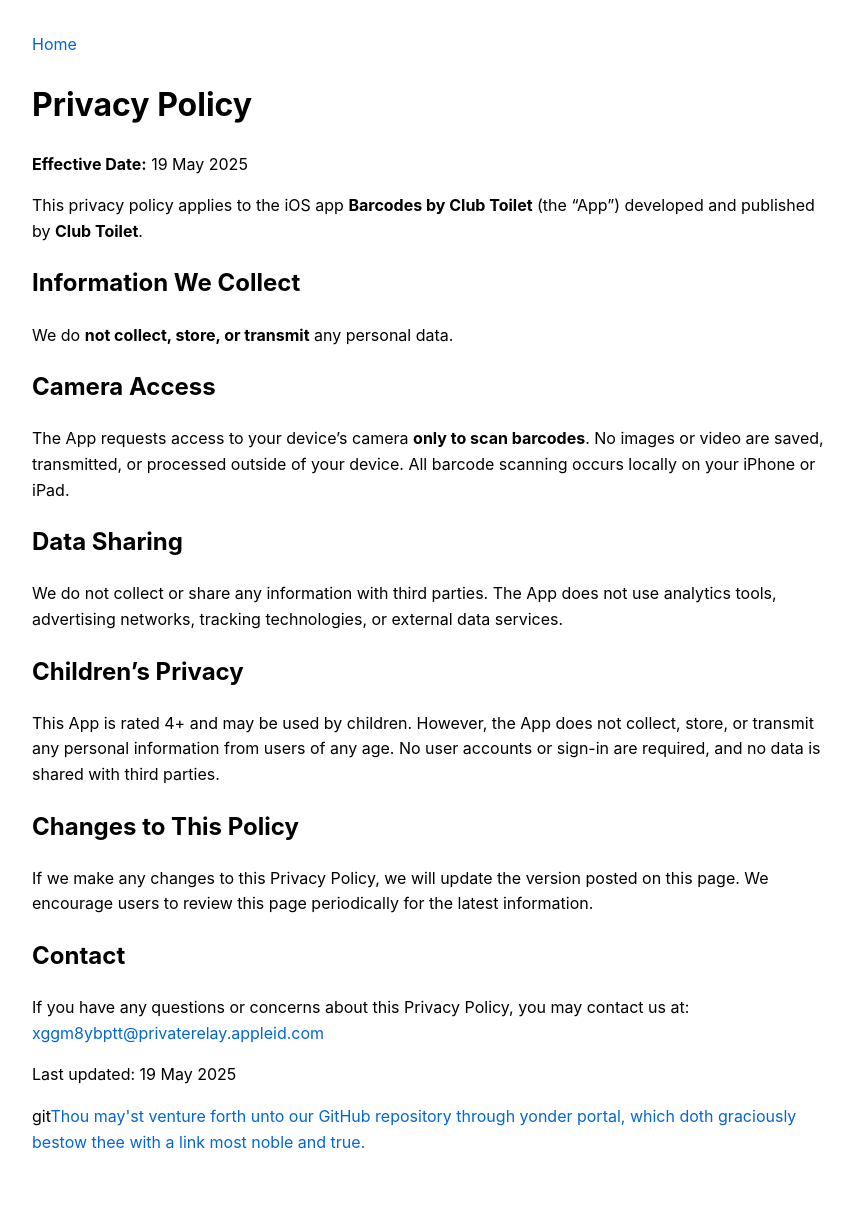
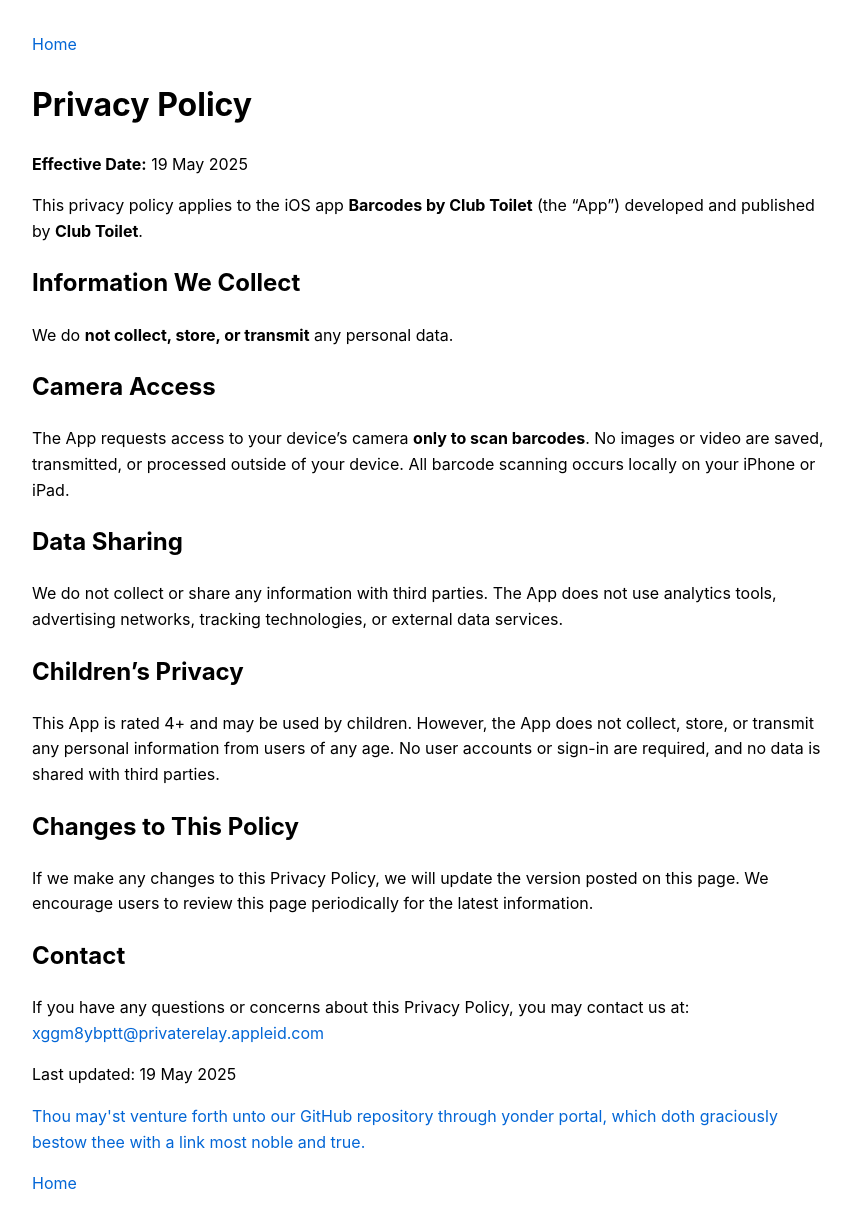
Before and after one commit to Chadzilla-arilla/websites, a Jekyll site: the page built from privacy.html, in a window 1280 px wide. Shown: the whole page, without its empty margins (208-1061 px from the left). Built offline with Jekyll 4.4.1, drawn with Linux system fonts in a browser that asks for light colours; before the commit the page ends 1203 px from its top, so only the background shows below that.

Commit message:
Update privacy.html

```diff
--- a/privacy.html
+++ b/privacy.html
@@ -29,4 +29,5 @@
 
   <p>Last updated: 19 May 2025</p>
 
-<p>git<a href="https://github.com/Chadzilla-arilla/websites" target="_blank">Thou may'st venture forth unto our GitHub repository through yonder portal, which doth graciously bestow thee with a link most noble and true.</a></p>
+<p><a href="https://github.com/Chadzilla-arilla/websites">Thou may'st venture forth unto our GitHub repository through yonder portal, which doth graciously bestow thee with a link most noble and true.</a></p>
+<a href="{{ "/" | relative_url }}">Home</a>
```
